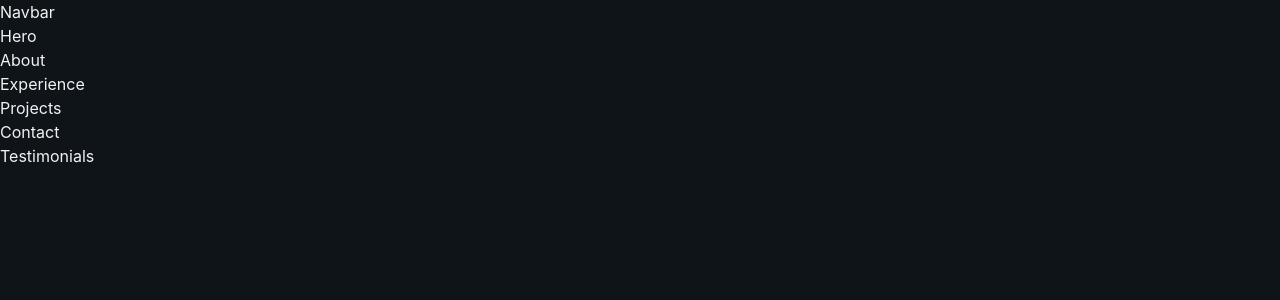
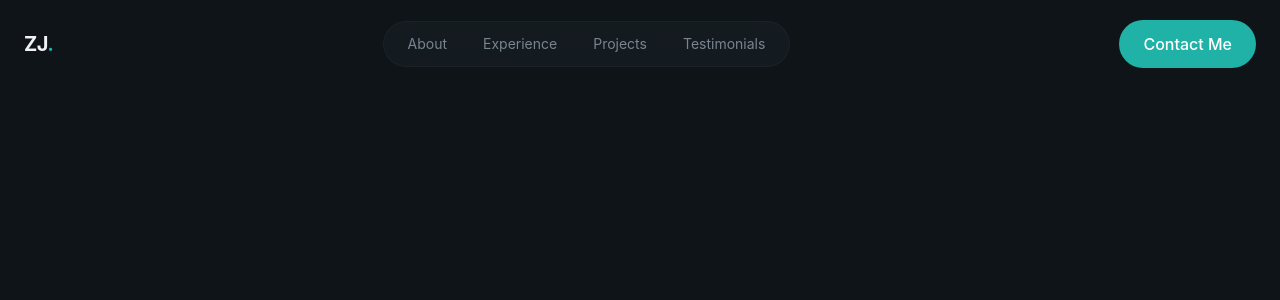
Before and after one commit to zainab1305/Portfolio, a React (Vite) app: page / in a window 1280 px wide. Shown: the top 300 px of the page. Built offline with nearby package versions, Linux system fonts and the light colour scheme.

Commit message:
Navbar begin

```diff
--- a/src/App.jsx
+++ b/src/App.jsx
@@ -10,12 +10,12 @@ function App() {
     <div className="min-h-screen overflow-x-hidden">
       <Navbar/>
       <main>
-          <Hero/>
+          {/* <Hero/>
           <About/>
           <Experience/>
           <Projects/>
           <Contact/>
-          <Testimonials/>
+          <Testimonials/> */}
       </main>
       </div>
   )
--- /dev/null
+++ b/src/components/Button.jsx
@@ -0,0 +1,15 @@
+export const Button=({className,size,children})=>{
+    const baseClasses="relative overflow-hidden rounded-full font-medium focus:outline-none focus-visible:ring-2 focus-visible:ring-primary bg-primary text-primary-foreground hover:bg-primary/90 shadow-primary/25";
+    const sizeClasses={
+        sm:"px-4 py-2 text-sm",
+        default:"px-6 py-3 text-base",
+        lg:"px"
+    }
+    const classes=`${baseClasses} ${sizeClasses[size] || sizeClasses.default} ${className || ""}`;
+    return (
+        <button className={classes}>
+            <span className="relative flex items-center justify-center gap-2">{children}</span>
+        </button>
+    )
+}
+export default Button
--- a/src/index.css
+++ b/src/index.css
@@ -34,3 +34,10 @@
     font-family: "Playfair Display", serif;
   }
 }
+@layer components {
+  .glass{
+    background-color: color-mix(in srgb, var(--color-surface) 50%, transparent);
+    backdrop-filter: blur(16px);
+    border:1px solid color-mix(in srgb,var(--color-border) 50%,transparent);
+  }
+}
--- a/src/layout/Navbar.jsx
+++ b/src/layout/Navbar.jsx
@@ -1,6 +1,30 @@
+import Button from "../components/Button";
 export const Navbar = () => {
+    const navLinks=[
+    { href:"#about",label:"About"},
+    { href:"#experience",label:"Experience" },
+    {href:"#projects",label:"Projects"},
+    {href:"#testimonials",label:"Testimonials"},
+];
     return (
-        <h1>Navbar</h1>
+        <header className="fixed top-0 left-0 right-0 bg-transparent py-5">
+            <nav className="container mx-auto px-6 flex items-center justify-between">
+                <a href="#" className="text-xl font-bold tracking-tight hover:text-primary">
+                    ZJ<span className="text-primary">.</span></a>
+                {/*description*/}
+                <div className="flex items-center gap-1">
+                    <div className="glass rounded-full px-2 py-1 flex items-center gap-1">
+                        {navLinks.map((link,index)=>(
+                            <a key={index} href={link.href} className="px-4 py-2 text-sm text-muted-foreground hover:text-foreground roundedfull hover:bg-surface">{link.label}</a>
+                        ))}
+                    </div>
+                </div>
+                {/*call to action */}
+                <div>
+                    <Button>Contact Me</Button>
+                </div>
+            </nav>
+        </header>
     )
 }
 export default Navbar
```
